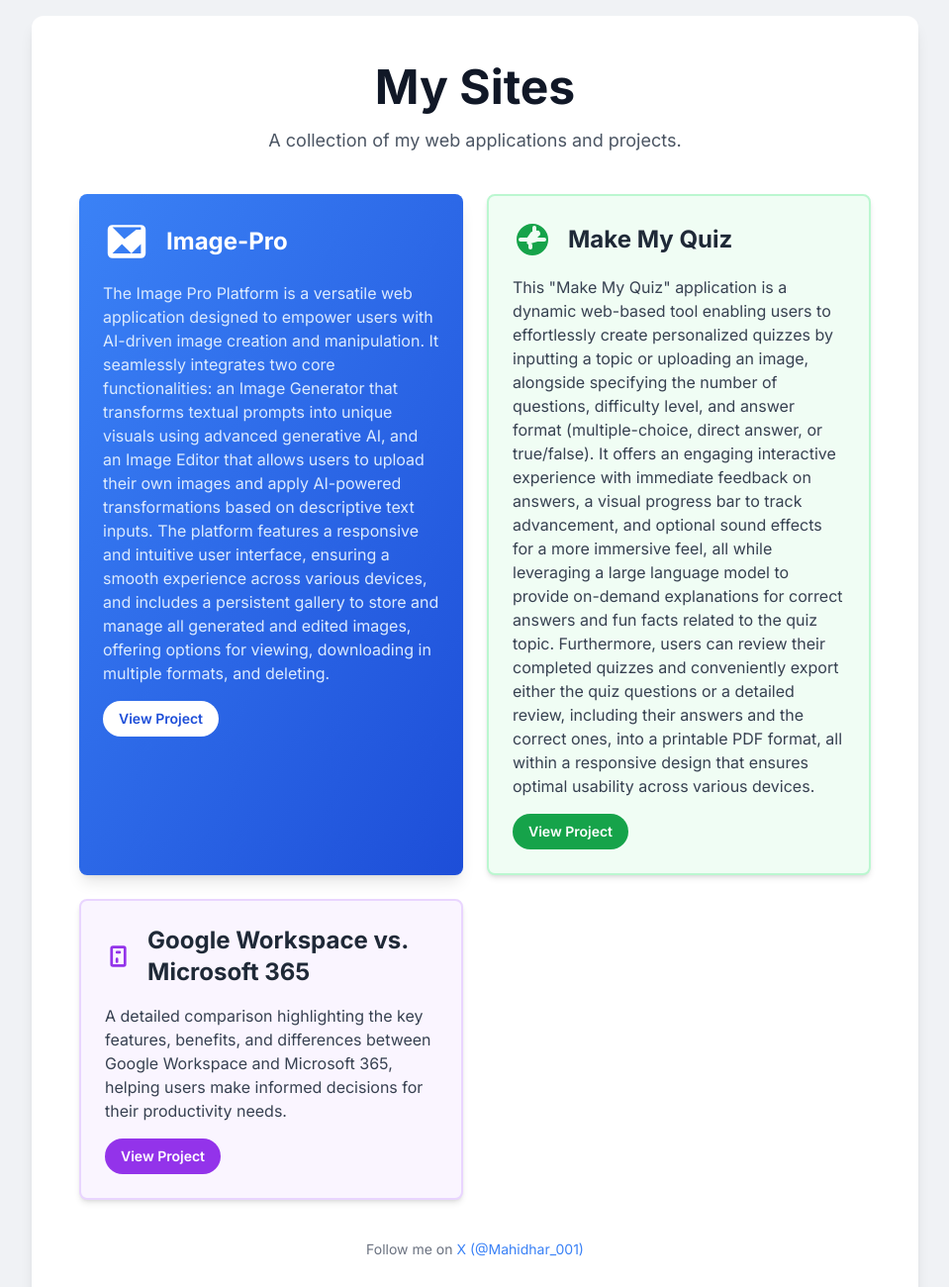
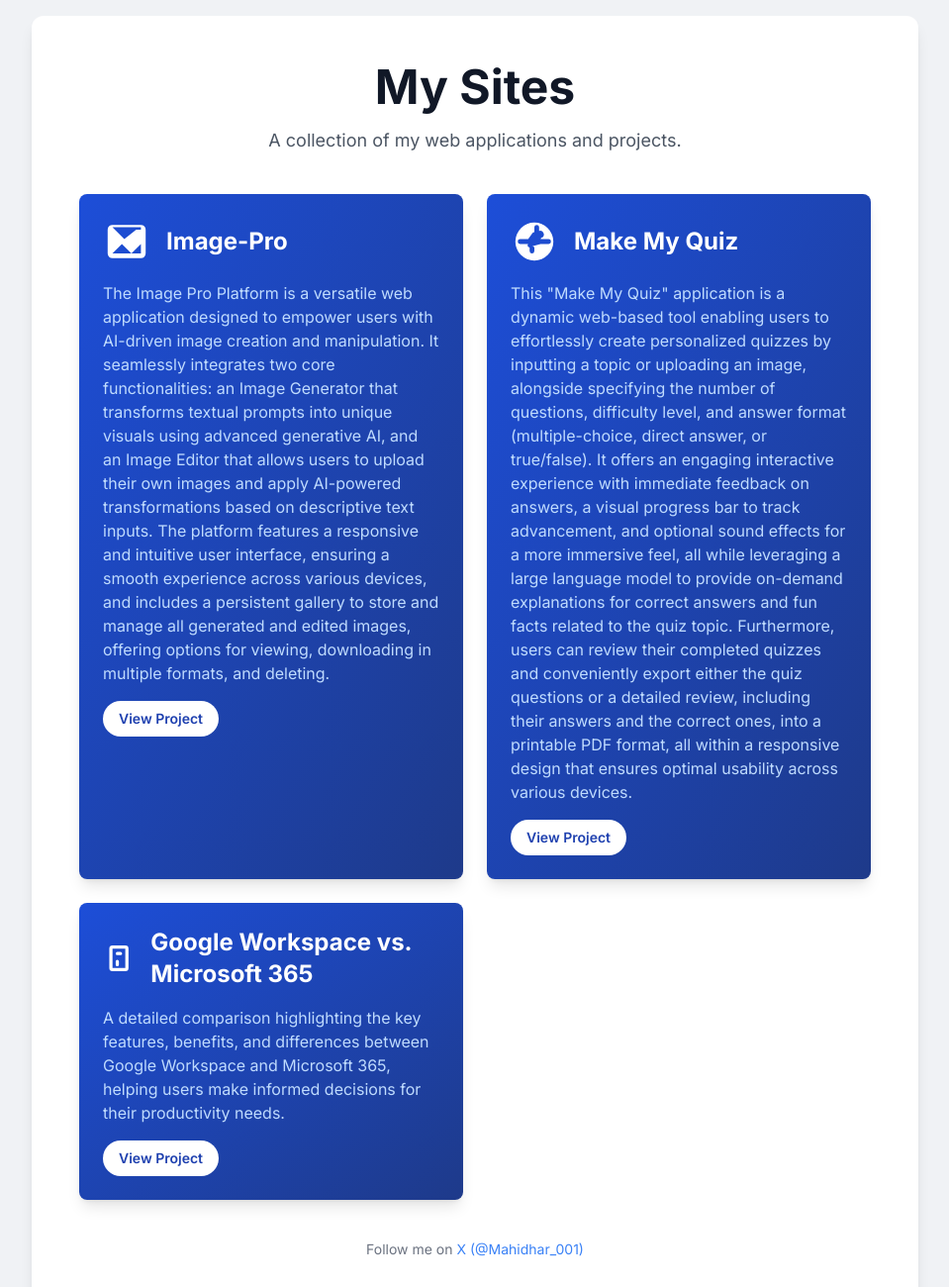
Before and after one commit to Mahidhar-projects/mahidhar-projects.github.io, a plain HTML site: page index.html in a window 1280 px wide. Shown: the top 1300 px of the page at 99% size, without its empty margins (160-1119 px from the left). Drawn offline with nearby package versions, Linux system fonts and the light colour scheme.

Commit message:
Update index.html

```diff
--- a/index.html
+++ b/index.html
@@ -46,9 +46,9 @@
 
         <!-- Websites Grid -->
         <div class="grid grid-cols-1 md:grid-cols-2 gap-6">
-            <!-- Project Card 1: Image-Pro -->
+            <!-- Project Card 1: Image-Pro (Dark Blue Gradient) -->
             <a href="https://mahidhar-projects.github.io/Image-Pro/" target="_blank" rel="noopener noreferrer"
-               class="block bg-gradient-to-br from-blue-500 to-blue-700 hover:from-blue-600 hover:to-blue-800 transition-all duration-300 rounded-lg shadow-lg hover:shadow-xl p-6 transform hover:-translate-y-1">
+               class="block bg-gradient-to-br from-blue-700 to-blue-900 hover:from-blue-800 hover:to-blue-950 transition-all duration-300 rounded-lg shadow-lg hover:shadow-xl p-6 transform hover:-translate-y-1">
                 <div class="flex items-center mb-4">
                     <!-- Icon for Image-Pro (e.g., a camera or image icon) -->
                     <svg class="w-12 h-12 text-white mr-4 transform hover:scale-110 transition-transform duration-300" fill="currentColor" viewBox="0 0 20 20" aria-hidden="true">
@@ -56,46 +56,46 @@
                     </svg>
                     <h2 class="text-2xl font-bold text-white">Image-Pro</h2>
                 </div>
-                <p class="text-blue-100 mb-4">
+                <p class="text-blue-200 mb-4">
                     The Image Pro Platform is a versatile web application designed to empower users with AI-driven image creation and manipulation. It seamlessly integrates two core functionalities: an Image Generator that transforms textual prompts into unique visuals using advanced generative AI, and an Image Editor that allows users to upload their own images and apply AI-powered transformations based on descriptive text inputs. The platform features a responsive and intuitive user interface, ensuring a smooth experience across various devices, and includes a persistent gallery to store and manage all generated and edited images, offering options for viewing, downloading in multiple formats, and deleting.
                 </p>
-                <span class="inline-block bg-white text-blue-700 text-sm font-semibold px-4 py-2 rounded-full hover:bg-blue-100 transition-colors duration-300">
+                <span class="inline-block bg-white text-blue-800 text-sm font-semibold px-4 py-2 rounded-full hover:bg-blue-100 transition-colors duration-300">
                     View Project
                 </span>
             </a>
 
-            <!-- Project Card 2: Make My Quiz -->
+            <!-- Project Card 2: Make My Quiz (Dark Blue Gradient) -->
             <a href="https://mahidhar-projects.github.io/make-my-quiz" target="_blank" rel="noopener noreferrer"
-               class="block bg-green-50 hover:bg-green-100 transition-colors duration-300 rounded-lg shadow-md hover:shadow-xl p-6 border-2 border-green-200">
+               class="block bg-gradient-to-br from-blue-700 to-blue-900 hover:from-blue-800 hover:to-blue-950 transition-all duration-300 rounded-lg shadow-lg hover:shadow-xl p-6 transform hover:-translate-y-1">
                 <div class="flex items-center mb-4">
                     <!-- Icon for Make My Quiz (e.g., a question mark or quiz icon) -->
-                    <svg class="w-10 h-10 text-green-600 mr-4" fill="currentColor" viewBox="0 0 20 20" aria-hidden="true">
+                    <svg class="w-12 h-12 text-white mr-4 transform hover:scale-110 transition-transform duration-300" fill="currentColor" viewBox="0 0 20 20" aria-hidden="true">
                         <path fill-rule="evenodd" d="M18 10a8 8 0 11-16 0 8 8 0 0116 0zm-8-4a1 1 0 00-.894.553L7.382 9H4a1 1 0 000 2h3.382l-.276.553A1 1 0 008 12.5V14a1 1 0 102 0v-1.5a1 1 0 00-.894-.553L12.618 11H16a1 1 0 100-2h-3.382l.276-.553A1 1 0 0012 5.5V4a1 1 0 10-2 0v1.5z" clip-rule="evenodd"></path>
                     </svg>
-                    <h2 class="text-2xl font-bold text-gray-800">Make My Quiz</h2>
+                    <h2 class="text-2xl font-bold text-white">Make My Quiz</h2>
                 </div>
-                <p class="text-gray-700 mb-4">
+                <p class="text-blue-200 mb-4">
                     This "Make My Quiz" application is a dynamic web-based tool enabling users to effortlessly create personalized quizzes by inputting a topic or uploading an image, alongside specifying the number of questions, difficulty level, and answer format (multiple-choice, direct answer, or true/false). It offers an engaging interactive experience with immediate feedback on answers, a visual progress bar to track advancement, and optional sound effects for a more immersive feel, all while leveraging a large language model to provide on-demand explanations for correct answers and fun facts related to the quiz topic. Furthermore, users can review their completed quizzes and conveniently export either the quiz questions or a detailed review, including their answers and the correct ones, into a printable PDF format, all within a responsive design that ensures optimal usability across various devices.
                 </p>
-                <span class="inline-block bg-green-600 text-white text-sm font-semibold px-4 py-2 rounded-full hover:bg-green-700 transition-colors duration-300">
+                <span class="inline-block bg-white text-blue-800 text-sm font-semibold px-4 py-2 rounded-full hover:bg-blue-100 transition-colors duration-300">
                     View Project
                 </span>
             </a>
 
-            <!-- Project Card 3: Google Workspace vs. Microsoft 365 -->
+            <!-- Project Card 3: Google Workspace vs. Microsoft 365 (Dark Blue Gradient) -->
             <a href="https://mahidhar-projects.github.io/Google-workspace-vs-Microsoft-365/" target="_blank" rel="noopener noreferrer"
-               class="block bg-purple-50 hover:bg-purple-100 transition-colors duration-300 rounded-lg shadow-md hover:shadow-xl p-6 border-2 border-purple-200">
+               class="block bg-gradient-to-br from-blue-700 to-blue-900 hover:from-blue-800 hover:to-blue-950 transition-all duration-300 rounded-lg shadow-lg hover:shadow-xl p-6 transform hover:-translate-y-1">
                 <div class="flex items-center mb-4">
                     <!-- Icon for Google Workspace vs. Microsoft 365 (e.g., a document or comparison icon) -->
-                    <svg class="w-10 h-10 text-purple-600 mr-4" fill="currentColor" viewBox="0 0 20 20" aria-hidden="true">
+                    <svg class="w-12 h-12 text-white mr-4 transform hover:scale-110 transition-transform duration-300" fill="currentColor" viewBox="0 0 20 20" aria-hidden="true">
                         <path fill-rule="evenodd" d="M4 4a2 2 0 012-2h8a2 2 0 012 2v12a2 2 0 01-2 2H6a2 2 0 01-2-2V4zm2 0v12h8V4H6zm2 3a1 1 0 011-1h2a1 1 0 110 2H9a1 1 0 01-1-1zm1 4a1 1 0 00-1 1v2a1 1 0 102 0v-2a1 1 0 00-1-1z" clip-rule="evenodd"></path>
                     </svg>
-                    <h2 class="text-2xl font-bold text-gray-800">Google Workspace vs. Microsoft 365</h2>
+                    <h2 class="text-2xl font-bold text-white">Google Workspace vs. Microsoft 365</h2>
                 </div>
-                <p class="text-gray-700 mb-4">
+                <p class="text-blue-200 mb-4">
                     A detailed comparison highlighting the key features, benefits, and differences between Google Workspace and Microsoft 365, helping users make informed decisions for their productivity needs.
                 </p>
-                <span class="inline-block bg-purple-600 text-white text-sm font-semibold px-4 py-2 rounded-full hover:bg-purple-700 transition-colors duration-300">
+                <span class="inline-block bg-white text-blue-800 text-sm font-semibold px-4 py-2 rounded-full hover:bg-blue-100 transition-colors duration-300">
                     View Project
                 </span>
             </a>
```
